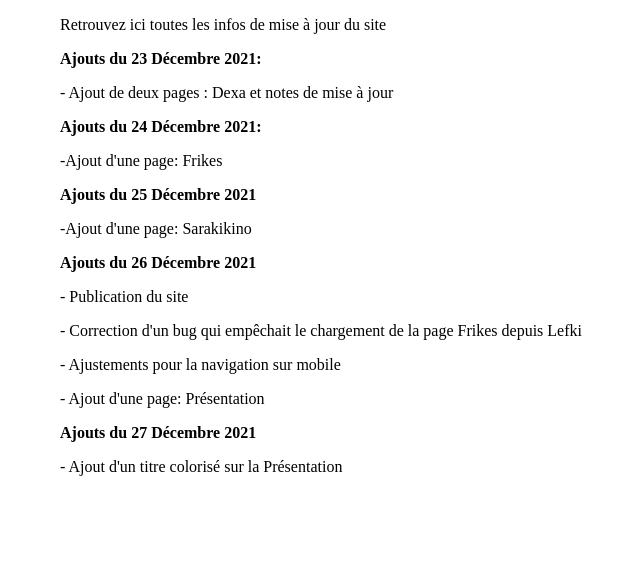
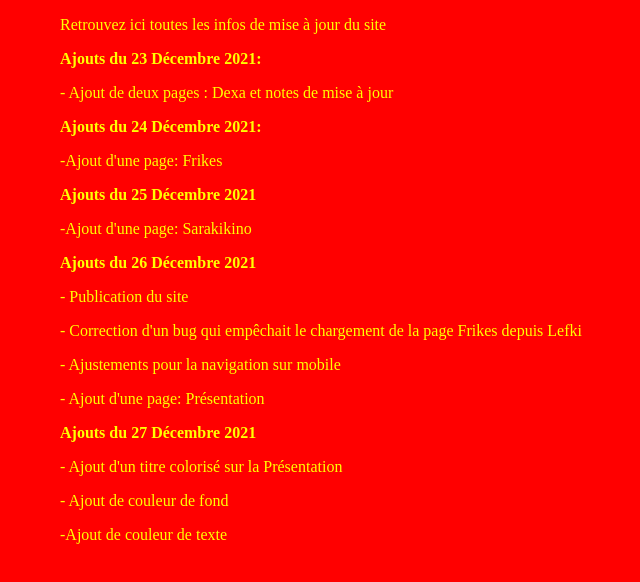
Before and after one commit to terenceithaque/ithaque, a plain HTML site: page notesmisesàjour.html in a window 1280 px wide. Shown: the whole page, without its empty margins (180-820 px from the left). Drawn offline with Linux system fonts and the light colour scheme.

Commit message:
Mise à jour des couleurs

```diff
--- a/css/global.css
+++ b/css/global.css
@@ -2,6 +2,13 @@
 
 * {
   box-sizing: border-box;
+}
+p {
+  color: yellow;
+}
+
+body {
+  background-color: red;
 }
 
 .container {
--- a/notesmisesàjour.html
+++ b/notesmisesàjour.html
@@ -25,6 +25,8 @@
     <p>- Ajout d'une page: Présentation</p>
     <p><strong> Ajouts du 27 Décembre 2021</strong></p>
     <p>- Ajout d'un titre colorisé sur la Présentation</p>
+    <p>- Ajout de couleur de fond</p>
+    <p>-Ajout de couleur de texte</p>
 
 
 
```
